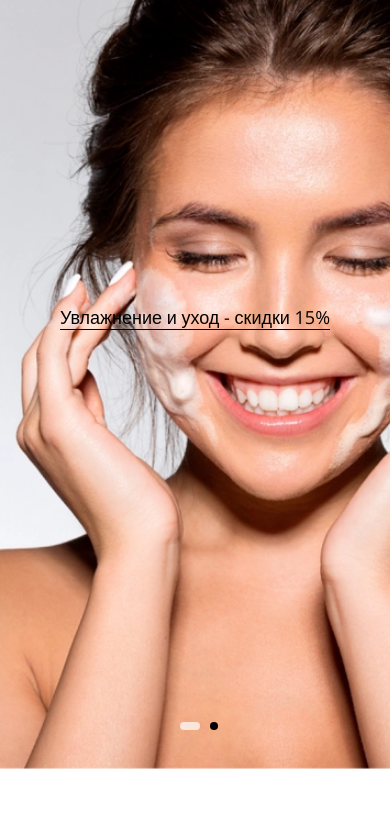
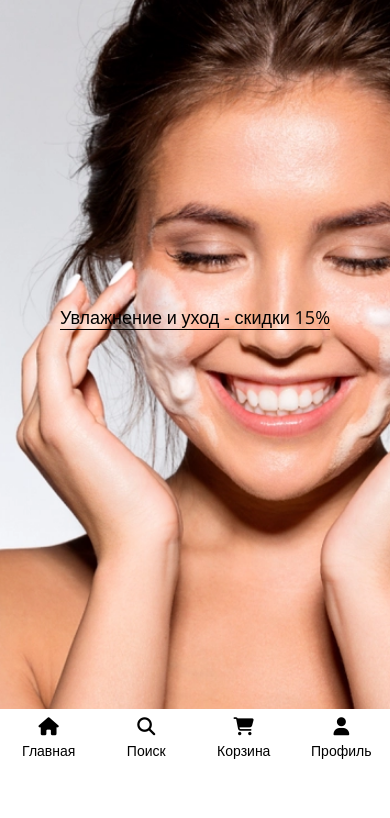
Before and after one commit to Meirzhan06/cosmetic-shop, a plain HTML site: page index.html in a window 390 px wide. Shown: the part 75-893 px from the top of the page. Drawn offline with nearby package versions, Linux system fonts and the light colour scheme; grey boxes are pictures that could not be loaded.

Commit message:
Add files via upload

```diff
--- a/css/style.css
+++ b/css/style.css
@@ -9,6 +9,39 @@ body.active{
 }
 body{
     overflow-x: hidden;
+    position: relative;
+}
+.down-nav{
+    position: fixed;
+    bottom: 0;
+    height: 60px;
+    width: 100%;
+    background-color: #fff;
+    z-index: 30;
+    display: flex;
+    align-items: center;
+    display: none;
+}
+.down-item{
+    display: flex;
+    align-items: center;
+    width: 25%;
+    height: 100%;
+    justify-content: center;
+}
+.down-item a{
+    display: flex;
+    flex-direction: column;
+    align-items: center;
+    text-decoration: none;
+    color: #000;
+}
+.down-item a i{
+    font-size: 18px;
+    margin-bottom: 5px;
+}
+.down-item a p{
+    font-size: 14px;
 }
 header{
     position: absolute;
@@ -127,7 +160,7 @@ header:hover{
     display: none;
     align-items: center;
     font-size: 20px;
-    padding-left: 5px;
+    padding-left: 56px;
 }
 .nav-bars i{
     transition: all 0.2s;
@@ -755,6 +788,12 @@ footer{
     .nav-right a:first-child{
         display: none;
     }
+    .down-nav{
+        display: flex;
+    }
+    footer{
+        padding-bottom: 80px;
+    }
 }
 @media (max-width: 600px) {
     .slide-hidden a{
--- a/index.html
+++ b/index.html
@@ -402,6 +402,37 @@
             </div>
         </div>
     </footer>
+    <div class="down-nav">
+
+        <div class="down-item">
+            <a href="">
+                <i class="fas fa-home"></i>
+                <p>Главная</p>
+            </a>
+        </div>
+
+        <div class="down-item">
+            <a href="">
+                <i class="fas fa-search"></i>
+                <p>Поиск</p>
+            </a>
+        </div>
+
+        <div class="down-item">
+            <a href="">
+                <i class="fas fa-shopping-cart"></i>
+                <p>Корзина</p>
+            </a>
+        </div>
+
+        <div class="down-item">
+            <a href="">
+                <i class="fas fa-user"></i>
+                <p>Профиль</p>
+            </a>
+        </div>
+
+    </div>
     <script src="https://code.jquery.com/jquery-3.4.1.min.js"></script>
     <script src="js/slick.min.js"></script>
     <script src="https://kit.fontawesome.com/8cb796bd7d.js" crossorigin="anonymous"></script>
```
